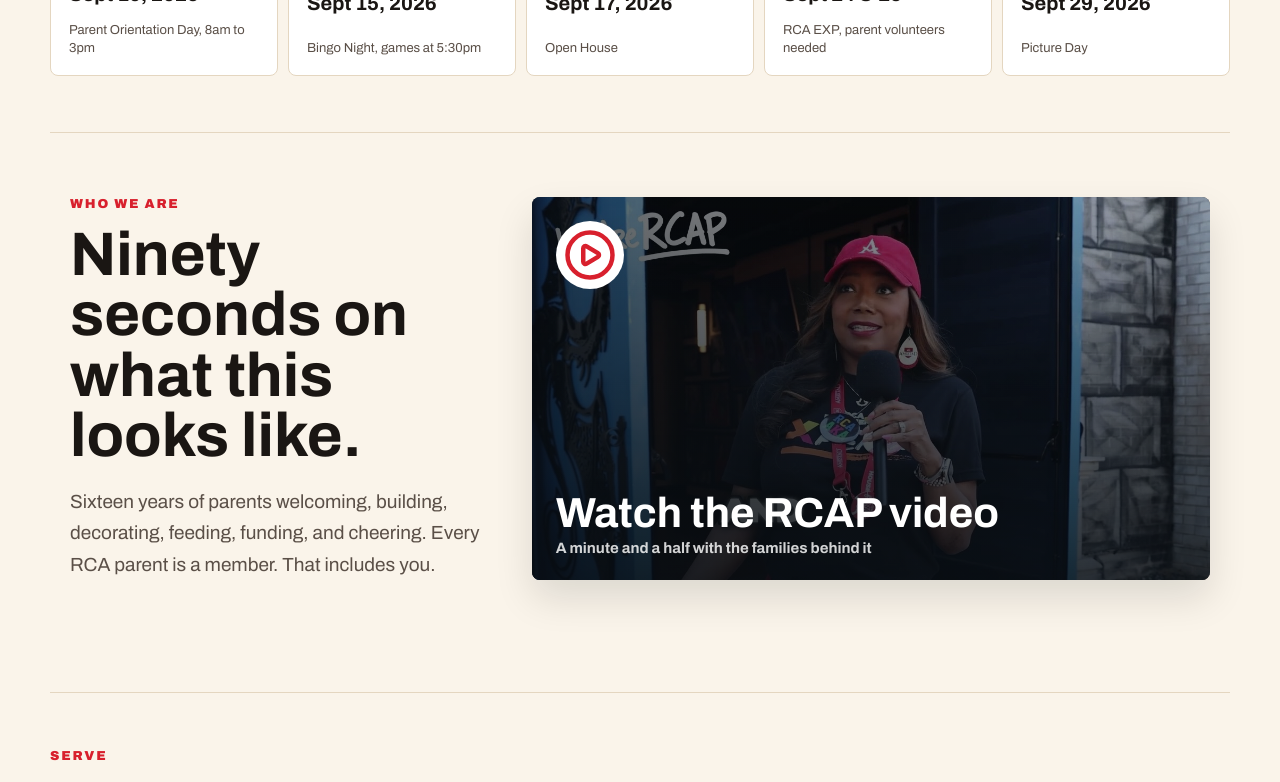
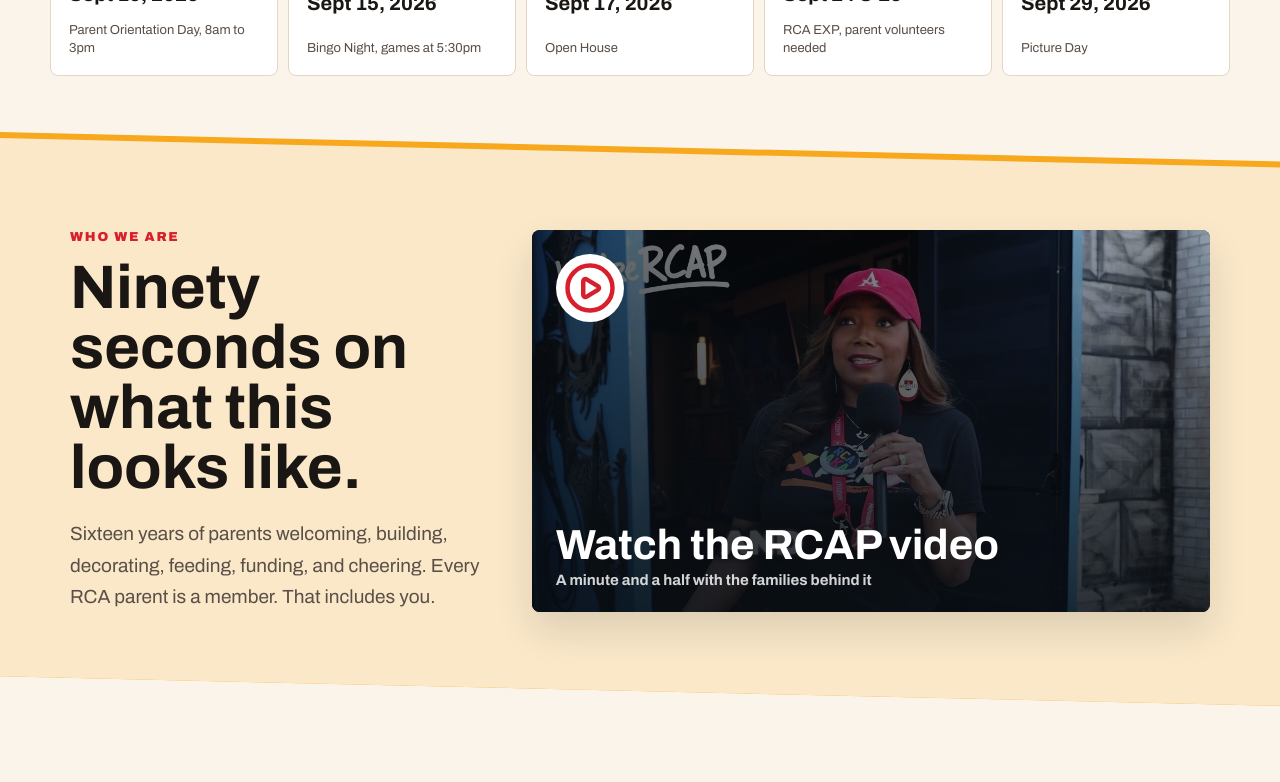
Before and after one commit to mosejames/wearercap.org, a React (Vite) app: page / in a window 1280 px wide. Shown: the part 1120-1902 px from the top of the page. Built offline with nearby package versions, Linux system fonts and the light colour scheme.

Commit message:
Who We Are gets a gold band cut on the hero's diagonal

```diff
--- a/src/styles.css
+++ b/src/styles.css
@@ -23,6 +23,12 @@
   --red: #d8202d;
   --green: #1f9d57;
   --shadow: 0 18px 38px rgba(8, 13, 18, 0.12);
+  /* Gold at 16% over paper. Keeps the accent link at 4.7:1 and muted body at
+     6.6:1, which 20% gold does not. */
+  --band: #fae8c9;
+  /* Vertical drop of the diagonal across the full viewport width. Matches the
+     hero's cut, which falls about 2.3% of its width. */
+  --slant: clamp(18px, 2.3vw, 38px);
 }
 
 * {
@@ -1669,3 +1675,59 @@ button {
     margin-top: 14px;
   }
 }
+
+/* ---------------------------------------------------------------------------
+   Who We Are band.
+
+   A full-bleed gold stripe cut on the same diagonal as the hero's edge, so the
+   page has one repeating angle rather than two unrelated ones. Top and bottom
+   cuts are parallel, which makes the section read as a slanted stripe laid over
+   the cream rather than a box that happens to have angled corners.
+
+   Both edges are drawn with clip-path on pseudo-elements pinned to 100vw. Body
+   already carries overflow-x: hidden, so the bleed cannot open a scrollbar.
+   ------------------------------------------------------------------------ */
+
+.story-section {
+  position: relative;
+  isolation: isolate;
+  /* The slant eats into the corners, so pad by it on top of the usual rhythm. */
+  padding: calc(60px + var(--slant)) 0 calc(64px + var(--slant));
+  border-top: 0;
+}
+
+.story-section::before,
+.story-section::after {
+  content: '';
+  position: absolute;
+  z-index: -1;
+  top: 0;
+  bottom: 0;
+  left: 50%;
+  width: 100vw;
+  transform: translateX(-50%);
+}
+
+/* The gold rule. Sits 6px proud of the band along the top cut only, because
+   both shapes share a bottom edge. */
+.story-section::before {
+  background: var(--gold);
+  clip-path: polygon(0 0, 100% var(--slant), 100% 100%, 0 calc(100% - var(--slant)));
+}
+
+.story-section::after {
+  background: var(--band);
+  clip-path: polygon(0 6px, 100% calc(var(--slant) + 6px), 100% 100%, 0 calc(100% - var(--slant)));
+}
+
+/* The band supplies its own bottom air. */
+.story-section .video-callout {
+  padding-bottom: 0;
+}
+
+/* The section after the band would otherwise draw a straight hairline directly
+   under a diagonal edge. */
+.story-section + .content-section {
+  border-top: 0;
+  padding-top: calc(56px + var(--slant));
+}
```
